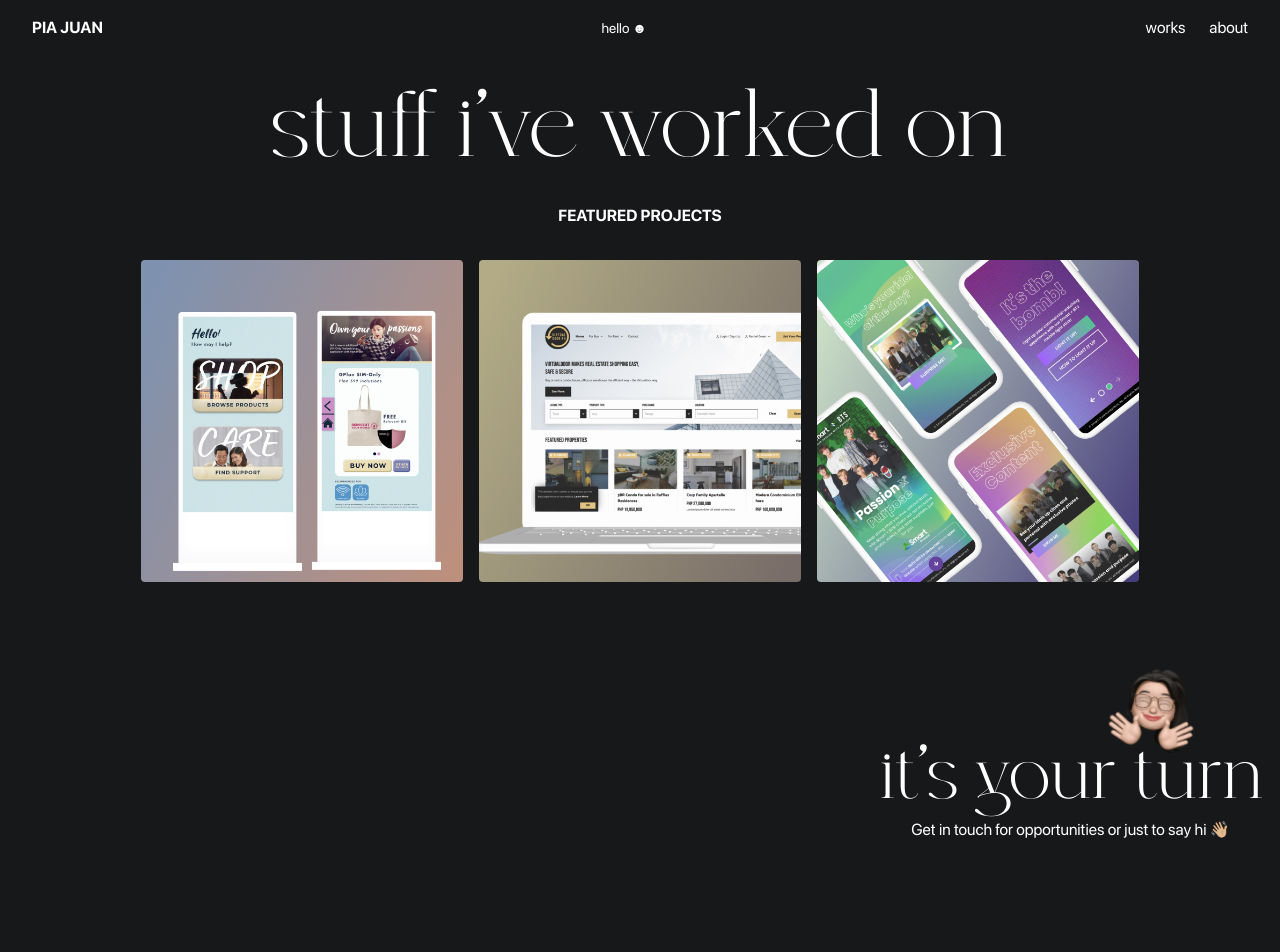
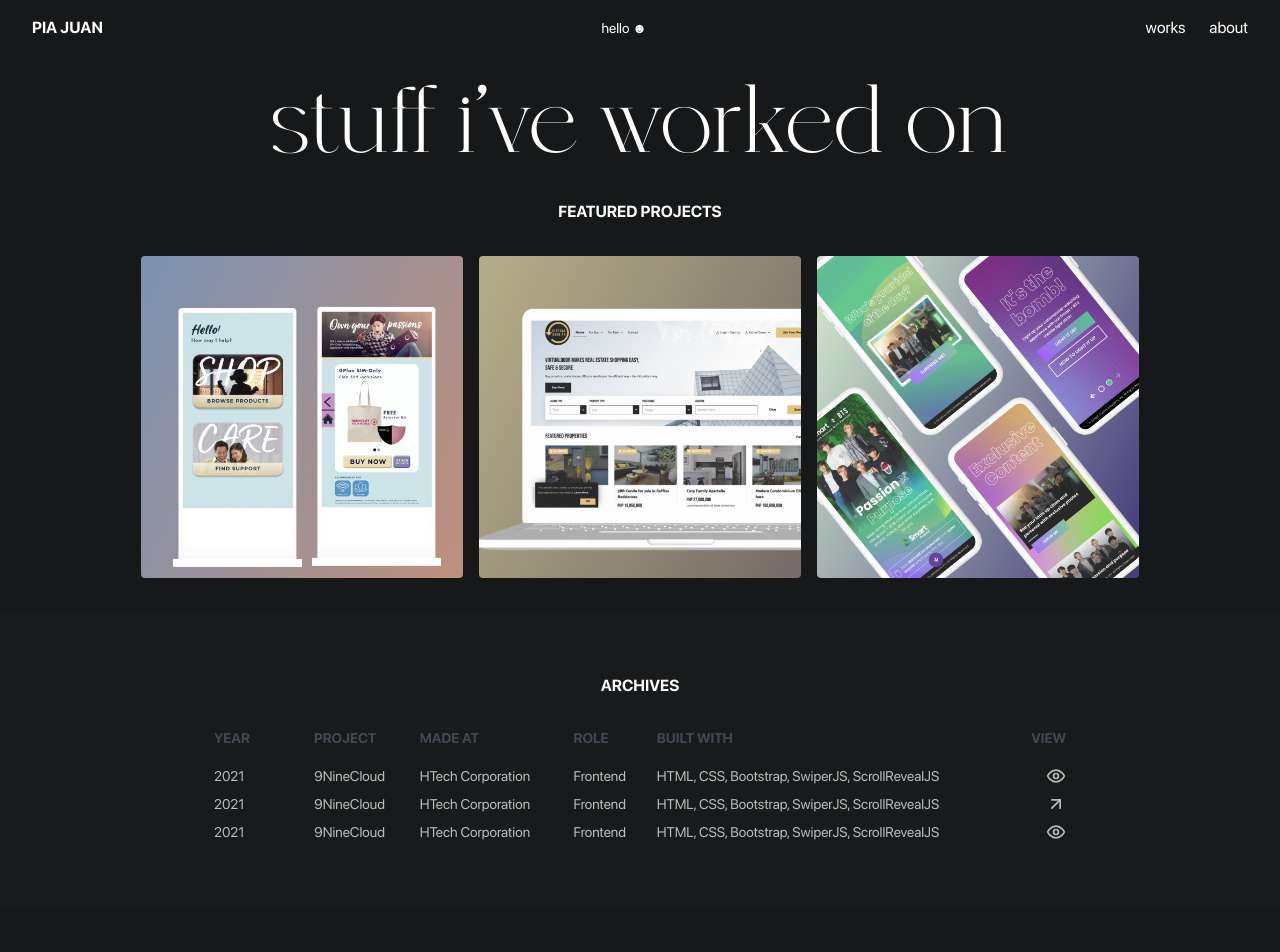
Before and after one commit to piajuan/piajuan-portfolio, a React (Vite) app: page /works in a window 1280 px wide. Shown: the top 952 px of the page. Built offline with nearby package versions, Linux system fonts and the light colour scheme.

Commit message:
added archives section

```diff
--- /dev/null
+++ b/src/components/Archives.jsx
@@ -0,0 +1,48 @@
+import React from 'react'
+import { archives } from '../constants'
+import {
+    Table,
+    TableBody,
+    TableCaption,
+    TableCell,
+    TableHead,
+    TableHeader,
+    TableRow,
+  } from "../components/ui/table"
+  import { LucideArrowUpRight , LucideEye } from 'lucide-react'
+
+const Archives = () => {
+  return (
+    <section className='bg-dark-300'>
+        <div className="container mx-auto m-8 py-16 max-w-[900px]">
+            <h3 className='font-tertiary uppercase text-center mb-4 dark:text-white'>Archives</h3>
+            <Table>
+                <TableHeader>
+                <TableRow>
+                    <TableHead className="w-[100px]">Year</TableHead>
+                    <TableHead>Project</TableHead>
+                    <TableHead>Made At</TableHead>
+                    <TableHead>Role</TableHead>
+                    <TableHead>Built With</TableHead>
+                    <TableHead className="text-right">View</TableHead>
+                </TableRow>
+                </TableHeader>
+                <TableBody>
+                {archives.map((archive) => (
+                    <TableRow key={archive.project} className='cursor-pointer transition duration-200 opacity-[0.7] hover:opacity-[1]'>
+                        <TableCell className="font-medium">{archive.year}</TableCell>
+                        <TableCell>{archive.project}</TableCell>
+                        <TableCell>{archive.company}</TableCell>
+                        <TableCell>{archive.role}</TableCell>
+                        <TableCell>{archive.tech}</TableCell>
+                        <TableCell> { archive.link ? <LucideArrowUpRight size={20} className='ml-auto mr-0'/> :  <LucideEye size={20} className='ml-auto mr-0'/>} </TableCell>
+                    </TableRow>
+                ))}
+                </TableBody>
+            </Table>
+        </div>
+    </section>
+  )
+}
+
+export default Archives
--- a/src/components/FeaturedCard.jsx
+++ b/src/components/FeaturedCard.jsx
@@ -2,12 +2,12 @@ import React from 'react'
 
 const FeaturedCard = ({thumb, projectName1, projectName2, role}) => {
   return (
-    <div className='group w-full cursor-pointer even:mt-24'>
+    <div className='group w-full cursor-pointer even:mt-20 md:even:mt-24'>
         <div className='relative overflow-hidden w-full rounded mb-5 aspect-square'>
             <img className='absolute w-full h-full opacity-75 transition-all duration-[0.8s] ease-slow-in group-hover:scale-[1.05] group-hover:opacity-100' src={thumb}/>
         </div>
-        <h3 className='font-primary text-2xl uppercase dark:text-white'>{projectName1}<span className='font-secondary text-[inherit]'>{projectName2}</span></h3>
-        <span className='text-sm dark:text-white'>{role}</span>
+        <h3 className='font-primary leading-none text-1xl  md:text-2xl uppercase dark:text-white'>{projectName1}<span className='font-secondary text-[inherit]'>{projectName2}</span></h3>
+        <span className='text-xs md:text-sm dark:text-white'>{role}</span>
     </div>
   )
 }
--- a/src/components/FeaturedProjects.jsx
+++ b/src/components/FeaturedProjects.jsx
@@ -11,13 +11,13 @@ const FeaturedProjects = () => {
             <h1 className='text-[8vw] leading-none font-primary whitespace-nowrap dark:text-white'>featured projects i've worked on</h1>
         </div>
 
-        <div className="container mx-auto px-20">
-            <div className='grid grid-cols-2 justify-center gap-20'>
+        <div className="container mx-auto px-4 md:px-20">
+            <div className='grid grid-cols-2 justify-center gap-4 md:gap-20'>
                 {landingFeaturedProjects.map(proj => <FeaturedCard key={useId()} {...proj}/>)}
             </div>
         </div>
 
-        <Button className='mx-auto mt-[20vh] flex'> see all projects </Button>
+        <Button className='mx-auto mt-[10vh] md:mt-[20vh] flex'> see all projects </Button>
     </section>
   )
 }
--- a/src/components/Footer.jsx
+++ b/src/components/Footer.jsx
@@ -3,22 +3,22 @@ import { hiMemoji } from '../assets'
 
 const Footer = () => {
   return (
-   <footer className='group overflow-hidden min-h-[400px] flex flex-col'>
+   <footer className='group overflow-hidden min-h-[600px] md:min-h-[400px] flex flex-col'>
       <div className='container relative mx-auto py-10 flex-auto flex justify-end items-center'>
         <div>
-          <h3 className='text-[6vw] font-primary leading-none mb-1 dark:text-white'>it's your turn</h3>
-          <p className='leading-none ml-8 dark:text-white'> Get in touch for opportunities or just to say hi 👋🏼 </p>
+          <h3 className='text-8xl md:text-[6vw] font-primary leading-none mb-1 text-right md:text-left dark:text-white'>it's your turn</h3>
+          <p className='leading-none w-3/5 ml-auto mr-0 text-right md:w-full md:text-left md:ml-8 dark:text-white'> Get in touch for opportunities or just to say hi 👋🏼 </p>
         </div>
 
-        <img src={hiMemoji} alt="say hi!" className='absolute top-[-10%] right-[0] rotate-[8deg] scale-[0.4] transition-all ease-in-out duration-500 group-hover:scale-75 group-hover:opacity-100 group-hover:rotate-[18deg]' />
+        <img src={hiMemoji} alt="say hi!" className='absolute top-[0] right-[-20%] md:top-[-10%] md:right-[0] rotate-[8deg] scale-[0.4] transition-all ease-in-out duration-500 md:group-hover:scale-75 group-hover:opacity-100 group-hover:rotate-[18deg]' />
       </div>
-      <div className='grow-0 py-3 border-t border-white'>
+      <div className='grow-0 py-3 border-white border-t'>
         <div className="container mx-auto flex justify-between items-center">
           <ul className='flex items-center gap-4'>
             <li><a href="" className='uppercase dark:text-white'>Resume</a></li>
             <li><a href="" className='uppercase dark:text-white'>LinkedIn</a></li>
           </ul>
-          <p className='dark:text-white'>Designed & Developed by <a href="" className='text-gradient'>Pia Juan</a> </p>
+          <p className='text-xs md:text-sm dark:text-white'>Designed & Developed by <a href="" className='text-gradient'>Pia Juan</a> </p>
         </div>
       </div>
    </footer>
--- a/src/components/TechStack.jsx
+++ b/src/components/TechStack.jsx
@@ -12,8 +12,8 @@ const TechStack = () => {
             <div className='marquee__content' aria-hidden='true'>{marqueeContent}</div>
 
             {/* fog effect */}
-            <div className="absolute top-0 left-[-1px] h-full w-[47px] bg-gradient-to-r from-dark-300 to-[hsla(0,0%,100%,0)]"></div>
-            <div className="absolute top-0 right-[-1px] h-full w-[47px] bg-gradient-to-r from-[hsla(0,0%,100%,0)] to-dark-300"></div>
+            <div className="absolute top-0 left-[-1px] h-full w-[47px] bg-gradient-to-r from-dark-400 to-[hsla(0,0%,100%,0)]"></div>
+            <div className="absolute top-0 right-[-1px] h-full w-[47px] bg-gradient-to-r from-[hsla(0,0%,100%,0)] to-dark-400"></div>
         </div>
     </div>
   )
--- a/src/components/layouts/AppLayout.jsx
+++ b/src/components/layouts/AppLayout.jsx
@@ -5,9 +5,9 @@ import { Outlet } from 'react-router-dom'
 
 const AppLayout = () => {
   return (
-    <div className="dark:bg-dark-300 min-h-screen">
+    <div className="dark:bg-dark-400 min-h-screen">
         <Header/>
-            <main className='pt-[60px]'> <Outlet /> </main>
+            <main className='pt-[56px]'> <Outlet /> </main>
         <Footer/>
     </div>
   )
--- /dev/null
+++ b/src/components/ui/table.jsx
@@ -0,0 +1,90 @@
+import * as React from "react"
+
+import { cn } from "../../lib/utils"
+
+const Table = React.forwardRef(({ className, ...props }, ref) => (
+  <div className="w-full overflow-auto">
+    <table
+      ref={ref}
+      className={cn("w-full caption-bottom text-sm", className)}
+      {...props}
+    />
+  </div>
+))
+Table.displayName = "Table"
+
+const TableHeader = React.forwardRef(({ className, ...props }, ref) => (
+  <thead ref={ref} className={cn("font-tertiary uppercase text-primary-foreground opacity-[0.4]",className)} {...props} />
+))
+TableHeader.displayName = "TableHeader"
+
+const TableBody = React.forwardRef(({ className, ...props }, ref) => (
+  <tbody
+    ref={ref}
+    className={cn("[&_tr:last-child]:border-0", className)}
+    {...props}
+  />
+))
+TableBody.displayName = "TableBody"
+
+const TableFooter = React.forwardRef(({ className, ...props }, ref) => (
+  <tfoot
+    ref={ref}
+    className={cn("bg-primary font-medium text-primary-foreground", className)}
+    {...props}
+  />
+))
+TableFooter.displayName = "TableFooter"
+
+const TableRow = React.forwardRef(({ className, ...props }, ref) => (
+  <tr
+    ref={ref}
+    className={cn(
+      "text-primary-foreground transition-colors data-[state=selected]:bg-muted",
+      className
+    )}
+    {...props}
+  />
+))
+TableRow.displayName = "TableRow"
+
+const TableHead = React.forwardRef(({ className, ...props }, ref) => (
+  <th
+    ref={ref}
+    className={cn(
+      "h-12 px-2 text-left align-middle font-medium text-muted-foreground [&:has([role=checkbox])]:pr-0",
+      className
+    )}
+    {...props}
+  />
+))
+TableHead.displayName = "TableHead"
+
+const TableCell = React.forwardRef(({ className, ...props }, ref) => (
+  <td
+    ref={ref}
+    className={cn("p-2 py-1 align-middle [&:has([role=checkbox])]:pr-0", className)}
+    {...props}
+  />
+))
+TableCell.displayName = "TableCell"
+
+const TableCaption = React.forwardRef(({ className, ...props }, ref) => (
+  <caption
+    ref={ref}
+    className={cn("mt-4 text-sm text-muted-foreground", className)}
+    {...props}
+  />
+))
+TableCaption.displayName = "TableCaption"
+
+export {
+  Table,
+  TableHeader,
+  TableBody,
+  TableFooter,
+  TableHead,
+  TableRow,
+  TableCell,
+  TableCaption,
+}
--- a/src/constants/index.js
+++ b/src/constants/index.js
@@ -122,3 +122,31 @@ export const featuredProjects = [
         techText: ["ReactJS", "Vite"]
     },
 ]
+
+export const archives = [
+    {
+      year: "2021",
+      project: "9NineCloud",
+      company: "HTech Corporation",
+      role: "Frontend",
+      tech: "HTML, CSS, Bootstrap, SwiperJS, ScrollRevealJS",
+      link: undefined,
+    },
+    {
+      year: "2021",
+      project: "9NineCloud",
+      company: "HTech Corporation",
+      role: "Frontend",
+      tech: "HTML, CSS, Bootstrap, SwiperJS, ScrollRevealJS",
+      link: "google.com"
+    },
+    {
+      year: "2021",
+      project: "9NineCloud",
+      company: "HTech Corporation",
+      role: "Frontend",
+      tech: "HTML, CSS, Bootstrap, SwiperJS, ScrollRevealJS",
+      link: undefined,
+    },
+
+  ]
--- a/src/pages/Works.jsx
+++ b/src/pages/Works.jsx
@@ -1,13 +1,16 @@
 import React from 'react'
+import Archives from "../components/Archives"
 import { featuredProjects } from '../constants'
+import { Archive } from 'lucide-react'
 
 const Works = () => {
   return (
+    <>
+        <h2 className='text-8xl font-primary text-center my-6 px-4 dark:text-white'>stuff i've worked on</h2>
+        <section>
           <div className="container mx-auto">
-        <h2 className='text-8xl font-primary text-center my-6 dark:text-white'>stuff i've worked on</h2>
-        <section>
             <h3 className='font-tertiary uppercase text-center dark:text-white'>Featured Projects</h3>
-          <div className='grid md:grid-cols-3 lg:w-4/5 mx-auto my-8 gap-4'>
+            <div className='grid grid-cols-2 md:grid-cols-3 lg:w-4/5 mx-auto my-8 gap-4'>
               {
                 featuredProjects.map((proj,i) => (
                   <div key={i} className='group w-full relative aspect-square overflow-hidden rounded cursor-pointer'>
@@ -34,8 +37,11 @@ const Works = () => {
                 ))
               }
             </div>
+          </div>
         </section>
-    </div>
+
+        <Archives />
+    </>
   )
 }
 
--- a/tailwind.config.js
+++ b/tailwind.config.js
@@ -15,7 +15,8 @@ export default {
         dark: {
           100: "#26292B",
           200: "#1D2021",
-          300: "#161819",
+          300: "#181a1b",
+          400: "#161819",
         },
         // shadcn
         border: "hsl(var(--border))",
```
Also changed, not shown: src/components/Hero.jsx (+5 -5 lines). Lines whose indentation alone changed are shown as unchanged.
